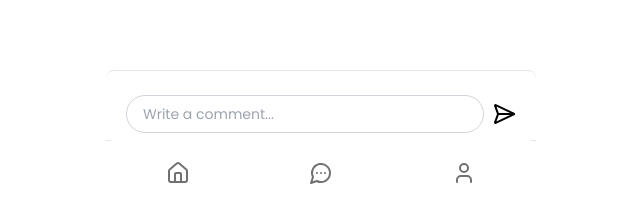
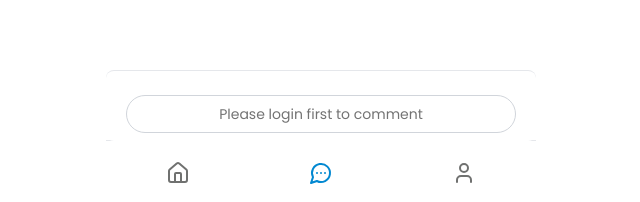
Before and after one commit to Brilliahib/tekkomfess-pwa, a React (Create React App) app: page /menfess/1 in a window 1280 px wide. Shown: the part 595-797 px from the top of the page, without its empty margins (319-959 px from the left). Built offline with nearby package versions, Linux system fonts and the light colour scheme; no server answers.

Commit message:
fix: disable comment when user is not login

```diff
--- a/src/components/atoms/card/SkeletonCardMenfess.js
+++ b/src/components/atoms/card/SkeletonCardMenfess.js
@@ -2,6 +2,7 @@ import React from "react";
 
 const SkeletonCardMenfess = () => {
   return (
+    <>
       <div className="bg-white shadow rounded-lg p-4 mb-4 text-left space-y-2 animate-pulse">
         <div className="flex justify-between items-center">
           <div className="flex items-center gap-2">
@@ -14,9 +15,10 @@ const SkeletonCardMenfess = () => {
         </div>
         <div>
           <div className="h-4 w-full bg-gray-200 rounded mb-2"></div>
-        <div className="h-32 bg-gray-200 rounded"></div>
+          <div className="h-10 bg-gray-200 rounded"></div>
         </div>
       </div>
+    </>
   );
 };
 
--- a/src/components/atoms/navbar/BottomNavigation.js
+++ b/src/components/atoms/navbar/BottomNavigation.js
@@ -14,7 +14,9 @@ export default function BottomNavigation() {
         </a>
         <a
           href="/menfess"
-          className={location.pathname === "/menfess" ? "text-[#0288d1]" : ""}
+          className={
+            location.pathname.startsWith("/menfess") ? "text-[#0288d1]" : ""
+          }
         >
           <MessageCircleMore />
         </a>
--- a/src/pages/DetailMenfessPage.js
+++ b/src/pages/DetailMenfessPage.js
@@ -59,10 +59,8 @@ const DetailPage = () => {
         }
       );
 
-      // Setelah komentar berhasil dikirim, panggil fetchDetail untuk memuat ulang data
       await fetchDetail();
 
-      // Reset comment input
       setComment("");
       setNoComments(false);
     } catch (error) {
@@ -159,6 +157,11 @@ const DetailPage = () => {
         </div>
       </div>
       <div className="z-50 flex justify-around items-center max-w-[430px] border-t-[1px] fixed bottom-16 pb-2 pt-6 w-full px-5 bg-white rounded-lg">
+        {!token ? (
+          <div className="px-4 py-2 border border-gray-300 rounded-full text-sm w-full text-center text-[#737373]">
+            <p>Please login first to comment</p>
+          </div>
+        ) : (
           <form
             onSubmit={handleCommentSubmit}
             className="w-full flex items-center gap-2"
@@ -173,6 +176,7 @@ const DetailPage = () => {
               <SendHorizonal />
             </button>
           </form>
+        )}
       </div>
     </>
   );
```
Lines whose indentation alone changed are shown as unchanged.
